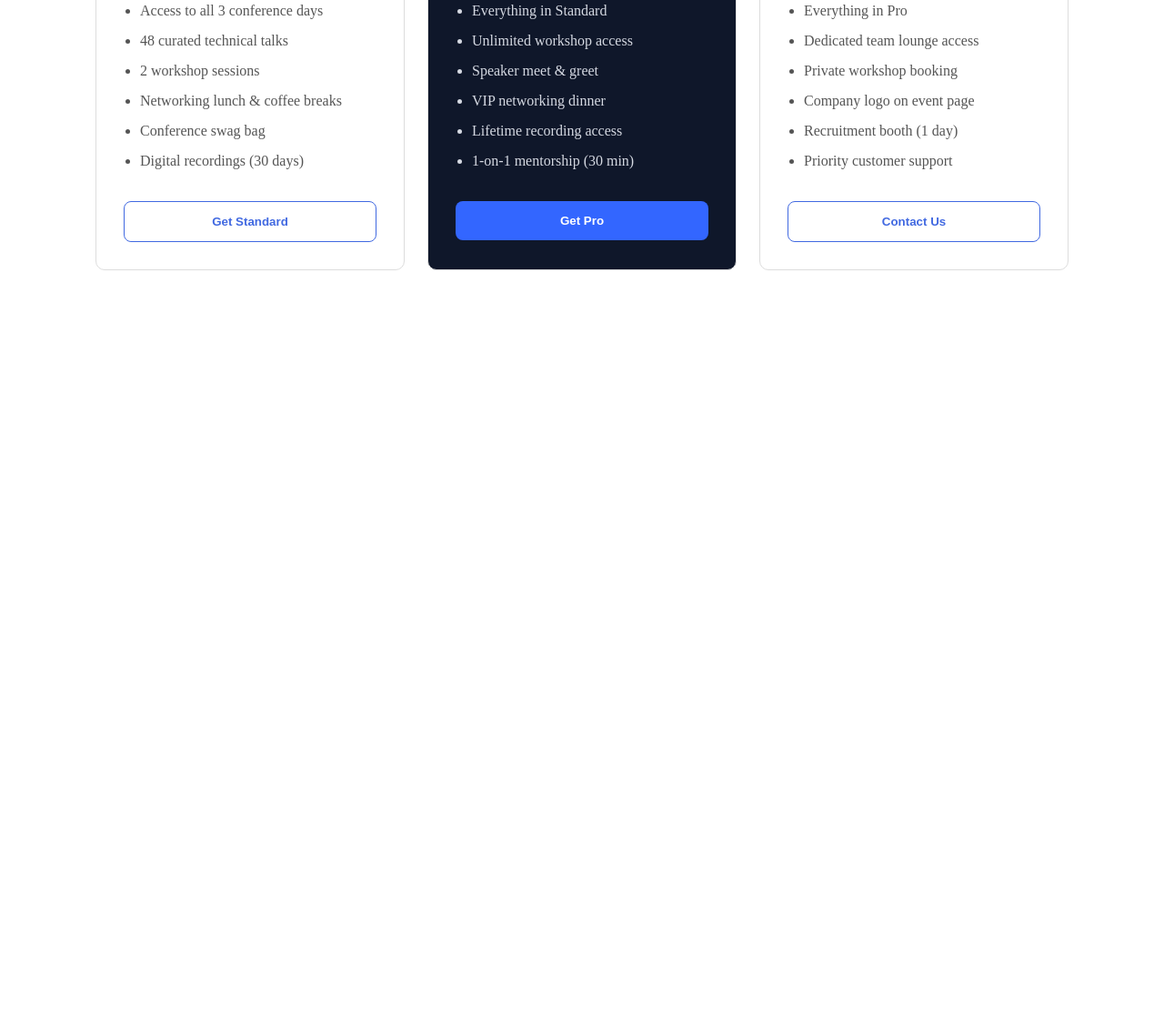
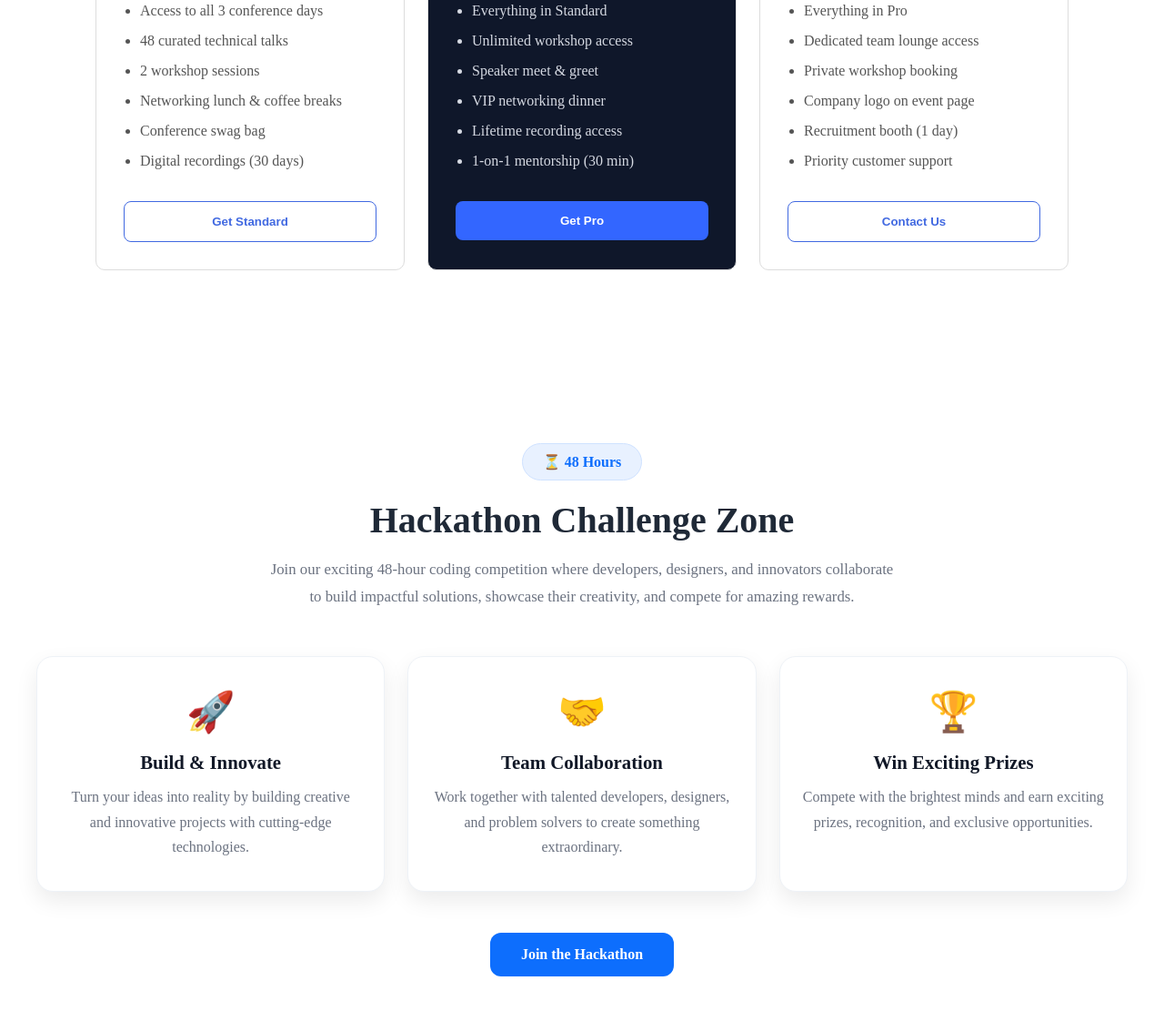
Before and after one commit to mdabdullahallkafe24/First-Assignment, a plain HTML site: page index.html in a window 1280 px wide. Shown: the part 2223-3334 px from the top of the page at 91% size. Before the commit the page ends 2620 px from the top, so only its background shows below. Drawn offline with Linux system fonts and the light colour scheme.

Commit message:
update project

```diff
--- a/CSS/index.css
+++ b/CSS/index.css
@@ -191,8 +191,6 @@ margin-bottom: 50px;
     font-size:14px;
 }
 
-/* Pricing Section */
-
 .pricing{
 
     width:100%;
@@ -218,9 +216,6 @@ margin-bottom: 50px;
 }
 
 
-
-/* Cards */
-
 .pricing-container{
 
     max-width:1200px;
@@ -231,10 +226,6 @@ margin-bottom: 50px;
     gap:25px;
 
 }
-
-
-
-/* Single Card */
 
 .card{
 
@@ -322,7 +313,7 @@ margin-bottom: 50px;
 
 
 
-/* Middle Card */
+
 
 .active{
 
@@ -356,3 +347,132 @@ margin-bottom: 50px;
     border:none;
 
 }
+
+
+
+
+
+/*AI part*/
+/* ===== Hackathon Challenge Zone ===== */
+
+
+
+.hackathon-section {
+    padding: 90px 20px;
+    background: #ffffff;
+}
+
+.hackathon-container {
+    max-width: 1200px;
+    margin: auto;
+    text-align: center;
+}
+
+.hackathon-badge {
+    display: inline-block;
+    padding: 10px 22px;
+    background: #e8f1ff;
+    color: #0d6efd;
+    font-weight: 700;
+    border-radius: 999px;
+    margin-bottom: 20px;
+    border: 1px solid #cfe2ff;
+}
+
+.hackathon-section h2 {
+    font-size: 2.5rem;
+    color: #1f2937;
+    margin-bottom: 16px;
+}
+
+.hackathon-description {
+    max-width: 700px;
+    margin: 0 auto 50px;
+    color: #6b7280;
+    line-height: 1.8;
+    font-size: 1.05rem;
+}
+
+.hackathon-cards {
+    display: grid;
+    grid-template-columns: repeat(3, 1fr);
+    gap: 25px;
+    margin-bottom: 45px;
+}
+
+.hackathon-card {
+    background: #ffffff;
+    padding: 35px 25px;
+    border-radius: 18px;
+    box-shadow: 0 10px 25px rgba(0, 0, 0, 0.08);
+    transition: all 0.3s ease;
+    border: 1px solid #eef2f7;
+}
+
+.hackathon-card:hover {
+    transform: translateY(-8px);
+    box-shadow: 0 18px 35px rgba(13, 110, 253, 0.18);
+}
+
+.card-icon {
+    font-size: 2.7rem;
+    margin-bottom: 18px;
+}
+
+.hackathon-card h3 {
+    color: #111827;
+    margin-bottom: 12px;
+    font-size: 1.3rem;
+}
+
+.hackathon-card p {
+    color: #6b7280;
+    line-height: 1.7;
+}
+
+.hackathon-btn {
+    display: inline-block;
+    padding: 15px 34px;
+    background: #0d6efd;
+    color: white;
+    text-decoration: none;
+    font-weight: 600;
+    border-radius: 12px;
+    transition: 0.3s ease;
+}
+
+.hackathon-btn:hover {
+    background: #0b5ed7;
+    transform: translateY(-2px);
+}
+
+/* ===== Responsive ===== */
+
+@media (max-width: 900px) {
+    .hackathon-cards {
+        grid-template-columns: 1fr;
+    }
+
+    .hackathon-section h2 {
+        font-size: 2rem;
+    }
+}
+
+@media (max-width: 500px) {
+    .hackathon-section {
+        padding: 70px 15px;
+    }
+
+    .hackathon-section h2 {
+        font-size: 1.7rem;
+    }
+
+    .hackathon-description {
+        font-size: 0.95rem;
+    }
+
+    .hackathon-btn {
+        width: 100%;
+        text-align: center;
+    }
+}
--- a/index.html
+++ b/index.html
@@ -213,7 +213,73 @@
 
                                     </div>
 
-                                            </section>
+                                        </section>
+
+
+
+
+
+<!-- AI USING PART -->
+
+<!-- Hackathon Challenge Zone Section -->
+
+
+
+
+
+
+
+<section class="hackathon-section">
+    <div class="hackathon-container">
+
+        <div class="hackathon-badge">
+            ⏳ 48 Hours
+        </div>
+
+        <h2>Hackathon Challenge Zone</h2>
+
+        <p class="hackathon-description">
+            Join our exciting 48-hour coding competition where developers,
+            designers, and innovators collaborate to build impactful solutions,
+            showcase their creativity, and compete for amazing rewards.
+        </p>
+
+        <div class="hackathon-cards">
+
+            <div class="hackathon-card">
+                <div class="card-icon">🚀</div>
+                <h3>Build & Innovate</h3>
+                <p>
+                    Turn your ideas into reality by building creative and
+                    innovative projects with cutting-edge technologies.
+                </p>
+            </div>
+
+            <div class="hackathon-card">
+                <div class="card-icon">🤝</div>
+                <h3>Team Collaboration</h3>
+                <p>
+                    Work together with talented developers, designers, and
+                    problem solvers to create something extraordinary.
+                </p>
+            </div>
+
+            <div class="hackathon-card">
+                <div class="card-icon">🏆</div>
+                <h3>Win Exciting Prizes</h3>
+                <p>
+                    Compete with the brightest minds and earn exciting prizes,
+                    recognition, and exclusive opportunities.
+                </p>
+            </div>
+
+        </div>
+
+        <a href="#" class="hackathon-btn">Join the Hackathon</a>
+
+    </div>
+</section>
+
 
 
 
```
